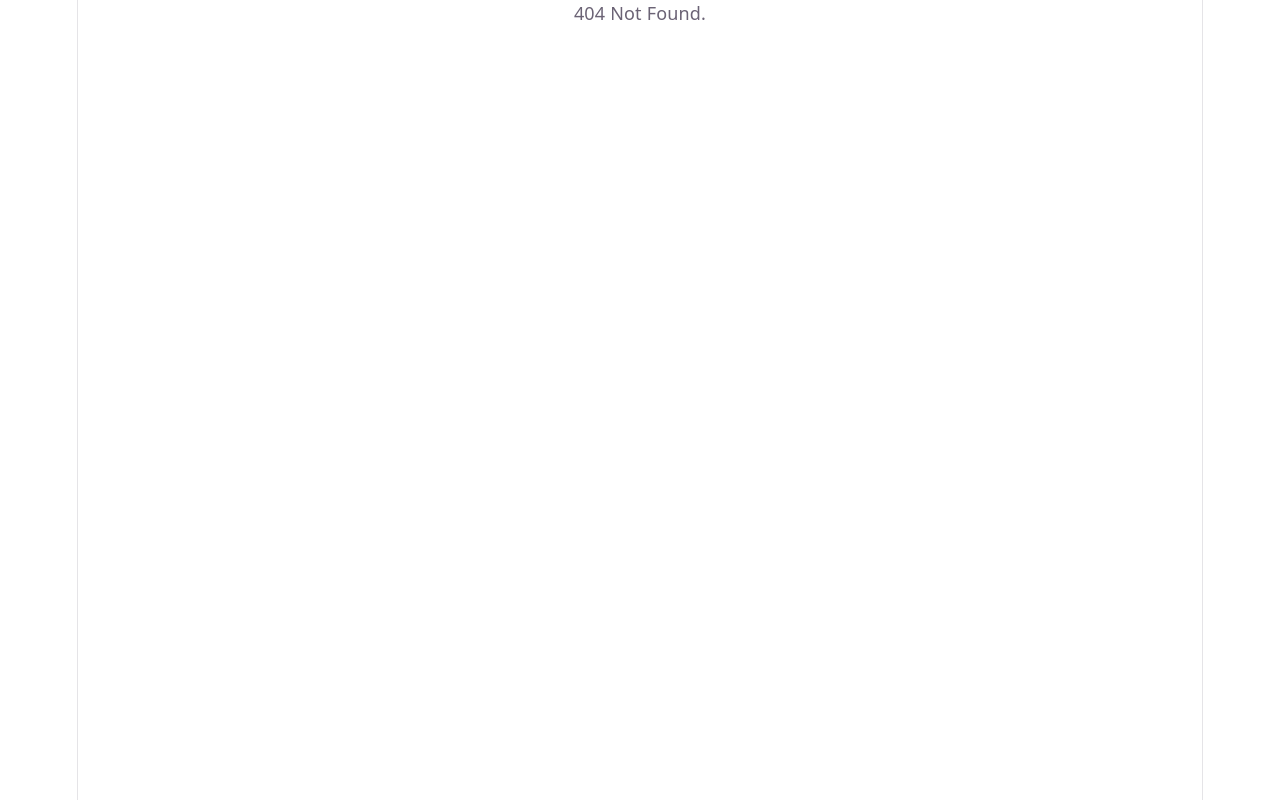
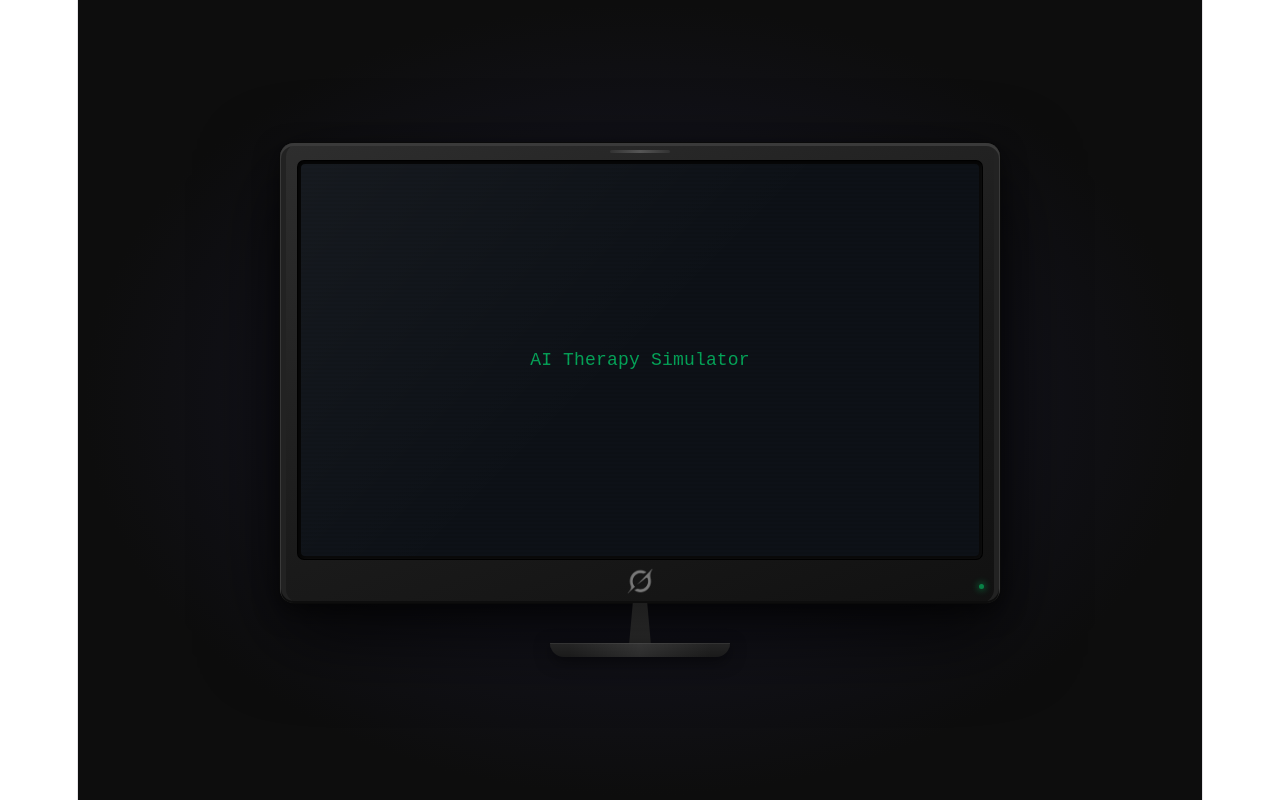
Before and after one commit to gdsc-2026/ai-therapy-simulator-2027, a React (Vite) app in the folder frontend/: page / in a window 1280 px wide. Before the commit this address had no page. Built offline with nearby package versions, Linux system fonts and the light colour scheme.

Commit message:
frontend basis created

```diff
--- /dev/null
+++ b/frontend/src/app/Game.tsx
@@ -0,0 +1,235 @@
+import { Box } from "@mui/material";
+import grokIcon from "../assets/grokIcon.png";
+import GameScreen from "./GameScreen";
+
+
+const Monitor: React.FC<{ children?: React.ReactNode; icon?: React.ReactNode }> = ({
+  children,
+  icon,
+}) => {
+  return (
+    <Box
+      sx={{
+        display: "flex",
+        flexDirection: "column",
+        alignItems: "center",
+        userSelect: "none",
+      }}
+    >
+      {/* Outer bezel */}
+      <Box
+        sx={{
+          position: "relative",
+          width: 720,
+          height: 460,
+          borderRadius: "14px",
+          background: "linear-gradient(160deg, #2e2e2e 0%, #1a1a1a 60%, #111 100%)",
+          boxShadow: `
+            0 0 0 1px #0a0a0a,
+            0 2px 0 1px #3a3a3a inset,
+            0 -1px 0 1px #0d0d0d inset,
+            6px 0 0 0 #222 inset,
+            -6px 0 0 0 #222 inset,
+            0 30px 80px rgba(0,0,0,0.7),
+            0 8px 24px rgba(0,0,0,0.5)
+          `,
+          // Top/sides: 18px — bottom: taller to hold the icon bar
+          padding: "18px 18px 0px",
+          boxSizing: "border-box",
+          display: "flex",
+          flexDirection: "column",
+        }}
+      >
+        {/* Top brand strip */}
+        <Box
+          sx={{
+            position: "absolute",
+            top: 7,
+            left: "50%",
+            transform: "translateX(-50%)",
+            width: 60,
+            height: 3,
+            borderRadius: 2,
+            background: "linear-gradient(90deg, #333, #555, #333)",
+          }}
+        />
+
+        {/* Screen surround (inner bezel lip) */}
+        <Box
+          sx={{
+            flex: 1,
+            borderRadius: "6px",
+            background: "#0a0a0a",
+            boxShadow: `
+              0 0 0 1px #000,
+              2px 2px 6px rgba(0,0,0,0.8) inset,
+              -1px -1px 3px rgba(255,255,255,0.03) inset
+            `,
+            padding: "3px",
+            boxSizing: "border-box",
+          }}
+        >
+          {/* Screen glass */}
+          <Box
+            sx={{
+              position: "relative",
+              width: "100%",
+              height: "100%",
+              borderRadius: "4px",
+              background: "#0d1117",
+              overflow: "hidden",
+              boxSizing: "border-box",
+            }}
+          >
+            {/* Screen glare overlay */}
+            <Box
+              sx={{
+                position: "absolute",
+                inset: 0,
+                borderRadius: "4px",
+                background:
+                  "linear-gradient(135deg, rgba(255,255,255,0.04) 0%, transparent 50%)",
+                zIndex: 10,
+                pointerEvents: "none",
+              }}
+            />
+
+            {/* Scanline texture */}
+            <Box
+              sx={{
+                position: "absolute",
+                inset: 0,
+                borderRadius: "4px",
+                backgroundImage:
+                  "repeating-linear-gradient(0deg, transparent, transparent 2px, rgba(0,0,0,0.08) 2px, rgba(0,0,0,0.08) 4px)",
+                zIndex: 9,
+                pointerEvents: "none",
+              }}
+            />
+
+            {/* ── Render screen content here ── */}
+            <Box
+              sx={{
+                position: "relative",
+                zIndex: 1,
+                width: "100%",
+                height: "100%",
+                display: "flex",
+                alignItems: "center",
+                justifyContent: "center",
+              }}
+            >
+              {children}
+            </Box>
+          </Box>
+        </Box>
+
+        {/* ── Bottom icon bar ── */}
+        <Box
+          sx={{
+            height: 44,
+            display: "flex",
+            alignItems: "center",
+            justifyContent: "center",
+            gap: 1.5,
+          }}
+        >
+          {/* ── Place your icon here ── */}
+          {icon ?? (
+            <Box
+              sx={{
+                width: 28,
+                height: 28,
+                borderRadius: "6px",
+                border: "1.5px dashed rgba(43, 0, 151, 0.18)",
+                display: "flex",
+                alignItems: "center",
+                justifyContent: "center",
+                color: "rgba(255,255,255,0.25)",
+                fontSize: 10,
+                fontFamily: "monospace",
+                letterSpacing: "0.05em",
+              }}
+            >
+              icon
+            </Box>
+          )}
+        </Box>
+
+        {/* Power LED */}
+        <Box
+          sx={{
+            position: "absolute",
+            bottom: 14,
+            right: 16,
+            width: 5,
+            height: 5,
+            borderRadius: "50%",
+            background: "#00e676",
+            boxShadow: "0 0 6px 2px rgba(0,230,118,0.5)",
+            animation: "ledPulse 3s ease-in-out infinite",
+            "@keyframes ledPulse": {
+              "0%, 100%": { opacity: 1 },
+              "50%": { opacity: 0.4 },
+            },
+          }}
+        />
+      </Box>
+
+      {/* Neck */}
+      <Box
+        sx={{
+          width: 36,
+          height: 40,
+          background: "linear-gradient(180deg, #1e1e1e 0%, #252525 100%)",
+          clipPath: "polygon(30% 0%, 70% 0%, 80% 100%, 20% 100%)",
+          boxShadow: "2px 0 4px rgba(0,0,0,0.4)",
+        }}
+      />
+
+      {/* Base */}
+      <Box
+        sx={{
+          position: "relative",
+          width: 180,
+          height: 14,
+          borderRadius: "0 0 50px 50px",
+          background: "linear-gradient(180deg, #252525 0%, #1a1a1a 100%)",
+          boxShadow: "0 4px 16px rgba(0,0,0,0.5), 0 1px 0 #333 inset",
+          "&::before": {
+            content: '""',
+            position: "absolute",
+            top: 0,
+            left: "10%",
+            width: "80%",
+            height: 1,
+            background:
+              "linear-gradient(90deg, transparent, rgba(255,255,255,0.08), transparent)",
+          },
+        }}
+      />
+    </Box>
+  );
+};
+
+const Game: React.FC = () => {
+  return (
+    <Box
+      sx={{
+        minHeight: "100vh",
+        display: "flex",
+        alignItems: "center",
+        justifyContent: "center",
+        background: "radial-gradient(ellipse at center, #1a1a2e 0%, #0d0d0d 70%)",
+      }}
+    >
+      <Monitor
+        icon={<img src={grokIcon} alt="icon" style={{ width: 28, height: 28, borderRadius: 6 }}/>}
+      >
+        {<GameScreen />}
+      </Monitor>
+    </Box>
+  );
+};
+
+export default Game;
--- /dev/null
+++ b/frontend/src/app/GameScreen.tsx
@@ -0,0 +1,9 @@
+import { Box } from "@mui/material";
+
+const GameScreen: React.FC = () => {
+  return <Box sx={{ color: "#00e676", fontFamily: "monospace", fontSize: 18, opacity: 0.7 }}>
+          AI Therapy Simulator
+        </Box>;
+};
+
+export default GameScreen;
--- a/frontend/src/app/not-found.tsx
+++ b/frontend/src/app/not-found.tsx
@@ -1,7 +1,7 @@
 import { Box } from "@mui/material";
 
 const NotFound: React.FC = () => {
-  return <Box>404 Not Found.</Box>;
+  return <Box>404 Not Found. Omegalul</Box>;
 };
 
 export default NotFound;
--- a/frontend/src/app/routes.tsx
+++ b/frontend/src/app/routes.tsx
@@ -1,5 +1,5 @@
 import { Route, Routes } from "react-router-dom";
-import NotFound from "./not-found";
+import Game from "./Game.tsx";
 
 /**
  * Defines all routes within the app
@@ -7,7 +7,7 @@ import NotFound from "./not-found";
 const AppRoutes: React.FC = () => {
   return (
     <Routes>
-      <Route path="*" element={<NotFound />} />
+      <Route path="*" element={<Game />} />
     </Routes>
   );
 };
```
Also changed, not shown: frontend/src/assets/grokIcon.png (added).
